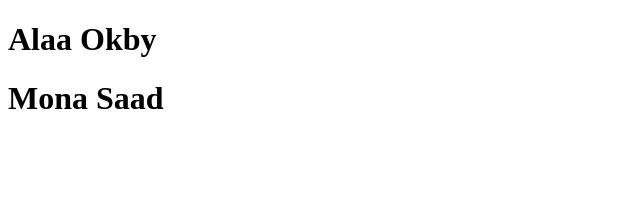
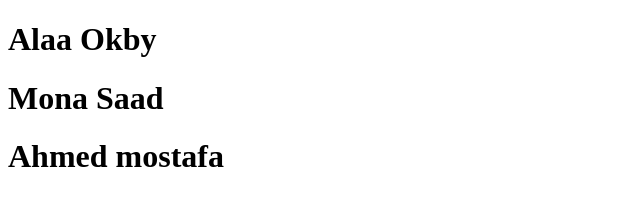
Before and after one commit to Alaaokby/Route-Project-Task-1, a plain HTML site: page index.html in a window 1280 px wide. Shown: the whole page, without its empty margins (0-640 px from the left). Drawn offline with Linux system fonts and the light colour scheme.

Commit message:
Update index.html
h1 with ahmed mostafa

```diff
--- a/index.html
+++ b/index.html
@@ -10,6 +10,7 @@
     <div>
       <h1>Alaa Okby</h1>
       <h1>Mona Saad</h1>
+      <h1>Ahmed mostafa</h1>
     </div>
   </body>
 </html>
```
